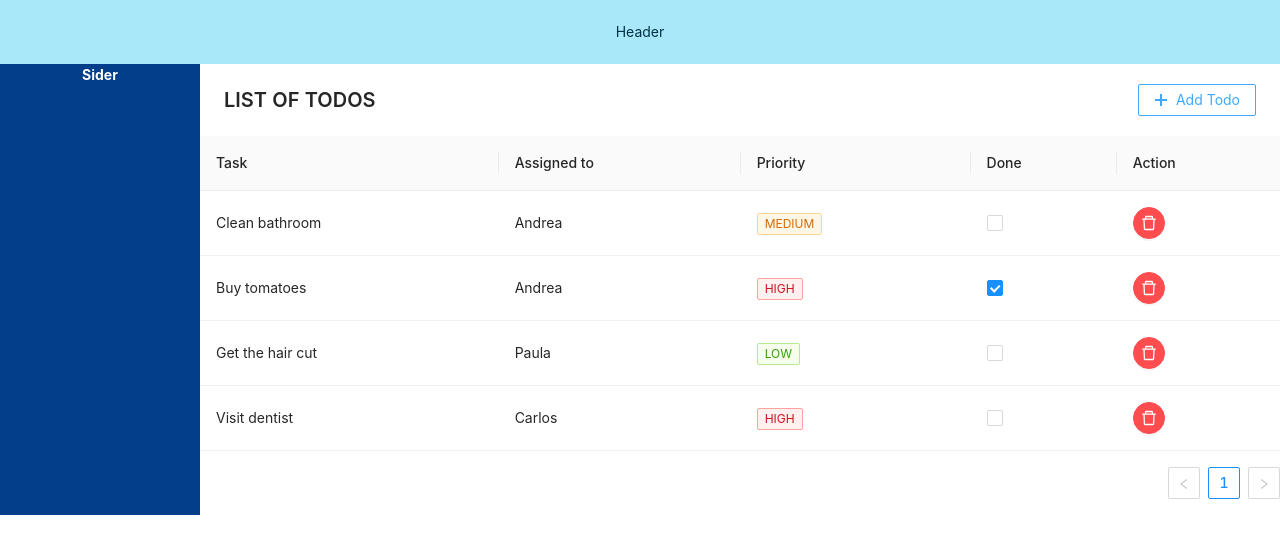
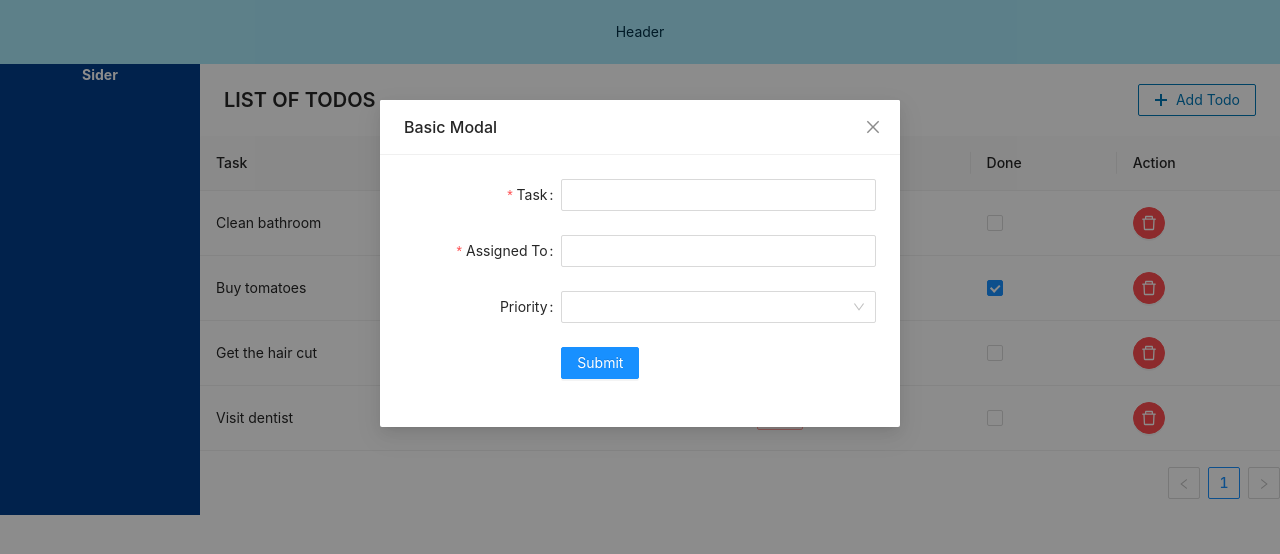
Before and after one commit to acalvom/react-redux-antd-app, a React (Create React App) app: page / in a window 1280 px wide. Both pictures are taken after a click on the button "Add Todo". Shown: the top 554 px of the page. Built offline with nearby package versions, Linux system fonts and the light colour scheme; data requests are answered from the project's data file.

Commit message:
Add modal & Form to create a todo (in progress) #create-todo

```diff
--- a/src/components/AppContent/TodosHeader.jsx
+++ b/src/components/AppContent/TodosHeader.jsx
@@ -1,15 +1,32 @@
-import React from "react";
-import { PageHeader, Button } from "antd";
+import React, { Fragment, useState } from "react";
+import { PageHeader, Button, Modal, Form, Input, Select } from "antd";
+
 import { PlusOutlined } from "@ant-design/icons";
-
+const { Option } = Select;
 const TodosHeader = () => {
   const title = "LIST OF TODOS";
 
+  const [isModalVisible, setIsModalVisible] = useState(false);
+
   const handleAddTodo = () => {
-    console.log("Add todo");
+    setIsModalVisible(true);
+  };
+
+
+  const handleCancel = () => {
+    setIsModalVisible(false);
+  };
+
+  const onFinish = (values) => {
+    console.log("Success:", values);
+  };
+
+  const onFinishFailed = (errorInfo) => {
+    console.log("Failed:", errorInfo);
   };
 
   return (
+    <Fragment>
       <PageHeader
         title={title}
         extra={
@@ -18,6 +35,69 @@ const TodosHeader = () => {
           </Button>
         }
       />
+      <Modal title="Basic Modal" visible={isModalVisible} onCancel={handleCancel} footer={null}>
+        <Form
+          name="basic"
+          labelCol={{
+            span: 8,
+          }}
+          wrapperCol={{
+            span: 16,
+          }}
+          initialValues={{
+            remember: true,
+          }}
+          onFinish={onFinish}
+          onFinishFailed={onFinishFailed}
+          autoComplete="off"
+        >
+          <Form.Item
+            label="Task"
+            name="task"
+            rules={[
+              {
+                required: true,
+                message: "Please, enter a task",
+              },
+            ]}
+          >
+            <Input />
+          </Form.Item>
+
+          <Form.Item
+            label="Assigned To"
+            name="assignedTo"
+            rules={[
+              {
+                required: true,
+                message: "Assign the task to somebody",
+              },
+            ]}
+          >
+            <Input />
+          </Form.Item>
+
+          <Form.Item label="Priority" name="priority">
+            <Select allowClear>
+              <Option value="high">high</Option>
+              <Option value="medium">medium</Option>
+              <Option value="low">low</Option>
+            </Select>
+          </Form.Item>
+
+          <Form.Item
+            wrapperCol={{
+              offset: 8,
+              span: 16,
+            }}
+          >
+            <Button type="primary" htmlType="submit">
+              Submit
+            </Button>
+          </Form.Item>
+        </Form>
+      </Modal>
+    </Fragment>
   );
 };
 
```
Lines whose indentation alone changed are shown as unchanged.
